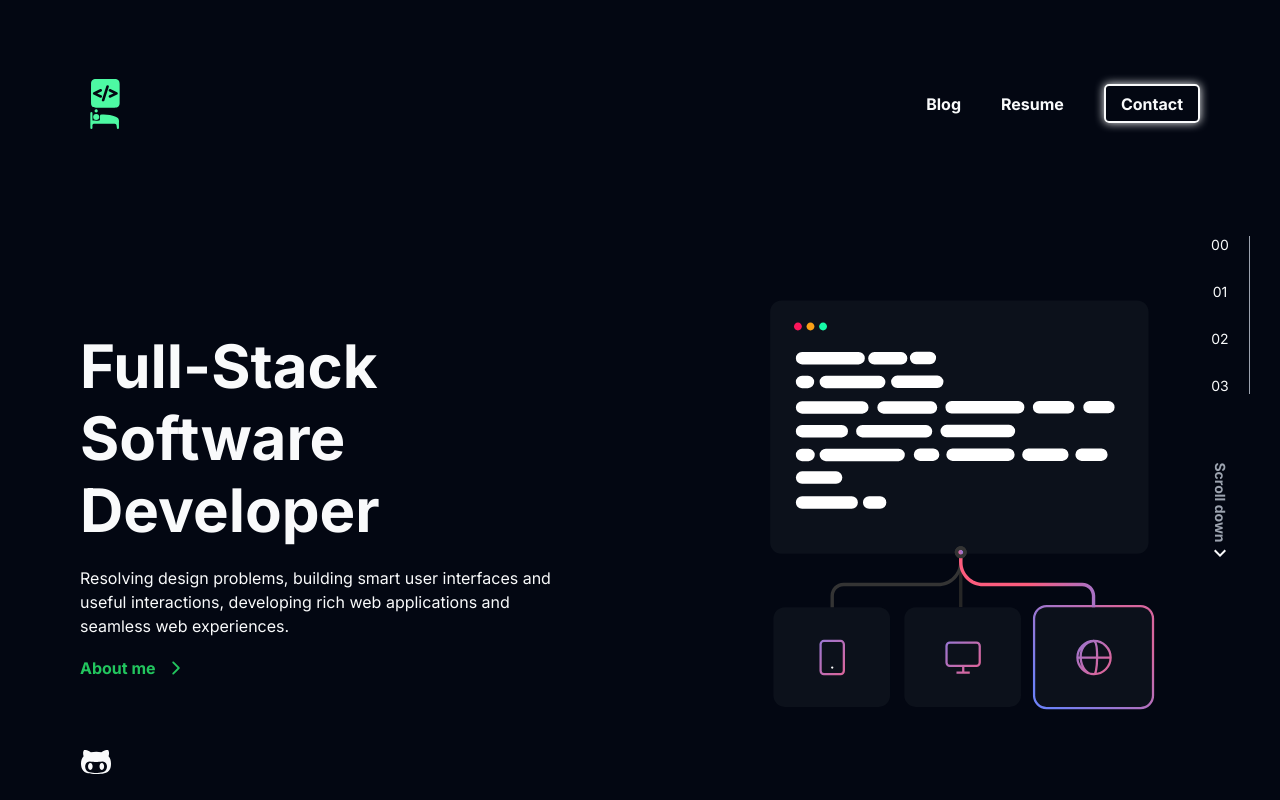
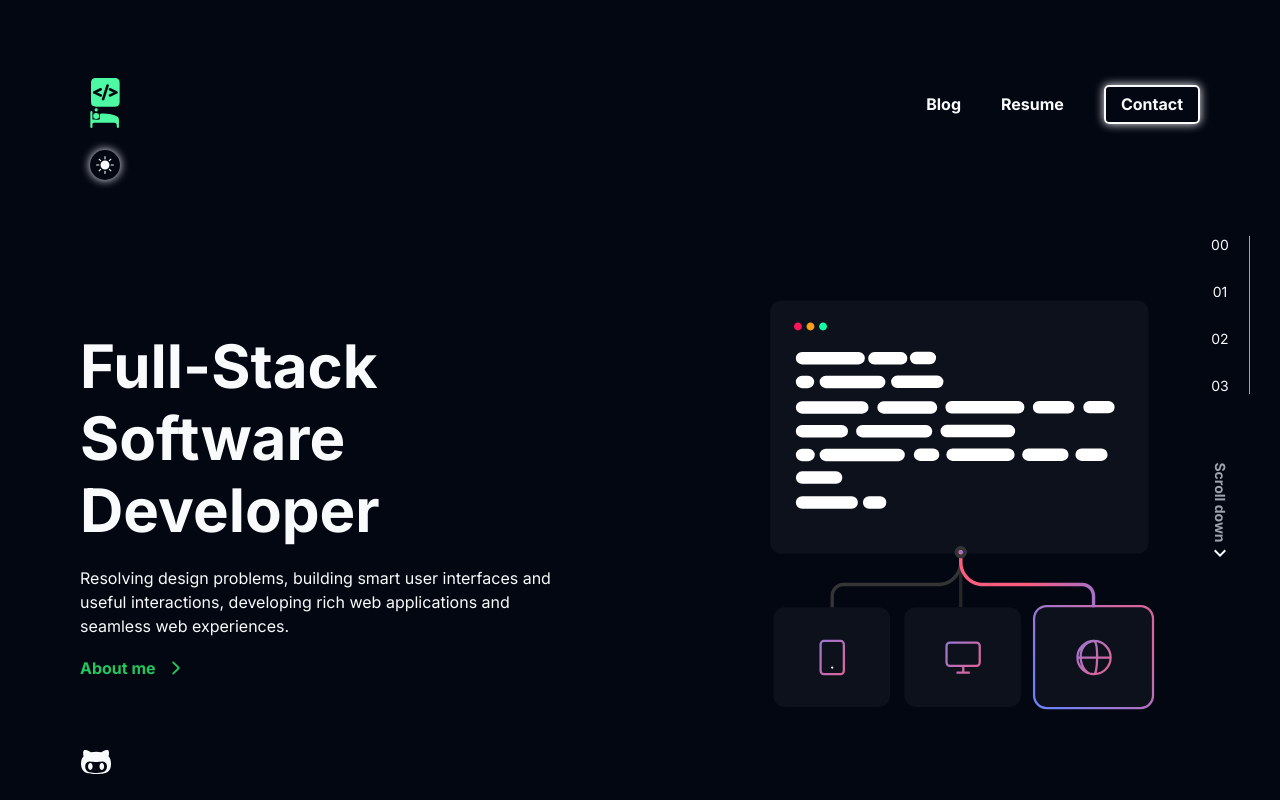
Before and after one commit to DreamCoder7/Abreham.dev, a Next.js app: page / in a window 1280 px wide. Built offline with nearby package versions, Linux system fonts and the light colour scheme.

Commit message:
Added Logo

```diff
--- /dev/null
+++ b/src/app/_components/Logo/Logo.module.scss
@@ -0,0 +1,45 @@
+@import "../../_styles/varaibles.scss";
+
+%Icon {
+  width: 3rem;
+  height: 3rem;
+  color: $color--gray-50;
+  cursor: pointer;
+  box-shadow: 0 0 1rem $color--gray-50;
+  border-radius: 50%;
+  padding: 6px;
+
+  position: absolute;
+  bottom: -$spacing-20;
+  left: $spacing-4;
+  z-index: 2;
+}
+
+.Logo {
+  position: relative;
+
+  &::after {
+    content: "";
+    background-color: $color--gray-700;
+    width: 1px;
+    height: 6rem;
+
+    position: absolute;
+    bottom: -$spacing-20;
+    left: $spacing-10;
+    z-index: -1;
+  }
+}
+
+.SunIcon {
+  @extend %Icon;
+}
+
+.MoonIcon {
+  @extend %Icon;
+
+  // color: $color--gray-900;
+  background-color: $color--gray-900;
+  width: 3rem;
+  height: 3rem;
+}
--- a/src/app/_components/Logo/Logo.tsx
+++ b/src/app/_components/Logo/Logo.tsx
@@ -1,16 +1,43 @@
+"use client";
+import { useContext } from "react";
 import Image from "next/image";
+import { PiMoonFill } from "react-icons/pi";
+import { BsFillSunFill } from "react-icons/bs";
 
-type LogoProps = {
-  isBgDark: boolean;
-};
+import classes from "./Logo.module.scss";
+import { ModeContext } from "@/app/_context/modeContext";
 
-function Logo(props: LogoProps) {
-  const { isBgDark } = props;
+function Logo() {
+  const { darkModeHandler, lightModeHandler, mode } = useContext(ModeContext);
 
-  return isBgDark ? (
-    <Image src="/logo-white.svg" alt="Logo DreamCoder" width={50} height={50} />
-  ) : (
-    <Image src="/logo-dark.svg" alt="Logo DreamCoder" width={50} height={50} />
+  return (
+    <div className={classes.Logo}>
+      {mode === "dark" ? (
+        <Image
+          src="/logo-white.svg"
+          alt="Logo DreamCoder"
+          width={50}
+          height={50}
+        />
+      ) : (
+        <Image
+          src="/logo-dark.svg"
+          alt="Logo DreamCoder"
+          width={50}
+          height={50}
+        />
+      )}
+      <div>
+        {mode === "dark" ? (
+          <BsFillSunFill
+            className={classes.SunIcon}
+            onClick={lightModeHandler}
+          />
+        ) : (
+          <PiMoonFill className={classes.MoonIcon} onClick={darkModeHandler} />
+        )}
+      </div>
+    </div>
   );
 }
 
```
